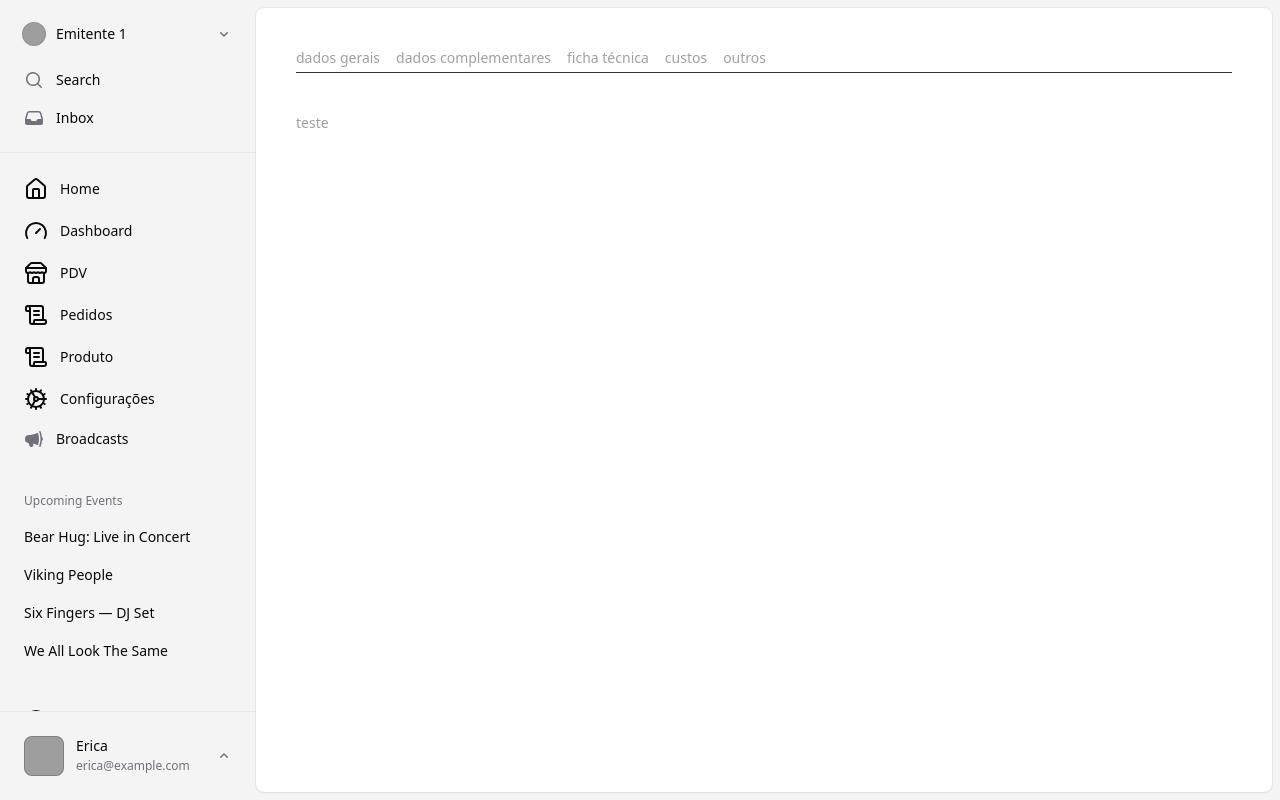
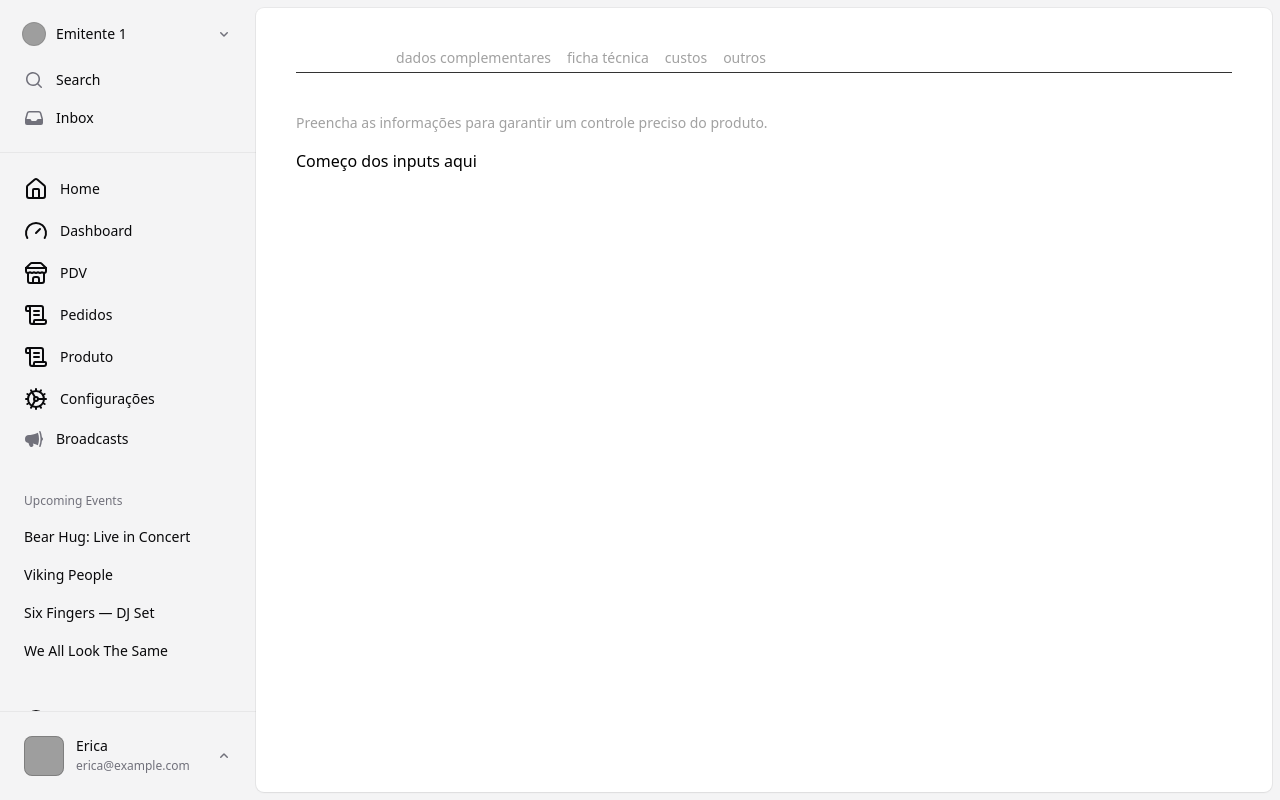
Before and after one commit to pabloalves01/gastro-flow, a React (Vite) app in the folder frontend/: page /produto/novo in a window 1280 px wide. Built offline with nearby package versions, Linux system fonts and the light colour scheme; grey boxes are pictures that could not be loaded.

Commit message:
Update new-product.tsx

```diff
--- a/frontend/src/pages/produtos/new-product.tsx
+++ b/frontend/src/pages/produtos/new-product.tsx
@@ -10,15 +10,19 @@ const productTabs = [
 ];
 
 function ProductForm() {
-  const [activeTab, setActiveTab] = useState('Geral');
+  const [activeTab, setActiveTab] = useState('dados gerais');
 
   return (
     <div>
       <Tabs tabs={productTabs} activeTab={activeTab} onTabChange={setActiveTab} />
       <div className="mt-4">
-        {activeTab === 'Geral' && <div>
-          <SectionText title="Dados Gerais" subtitle='teste' />
-        </div>}
+        {activeTab === 'dados gerais' &&
+          <div>
+            <div className='pb-4'>
+              <SectionText title="Dados Gerais do Produto" subtitle='Preencha as informações para garantir um controle preciso do produto.' />
+            </div>
+            Começo dos inputs aqui
+          </div>}
       </div>
 
     </div>
```
